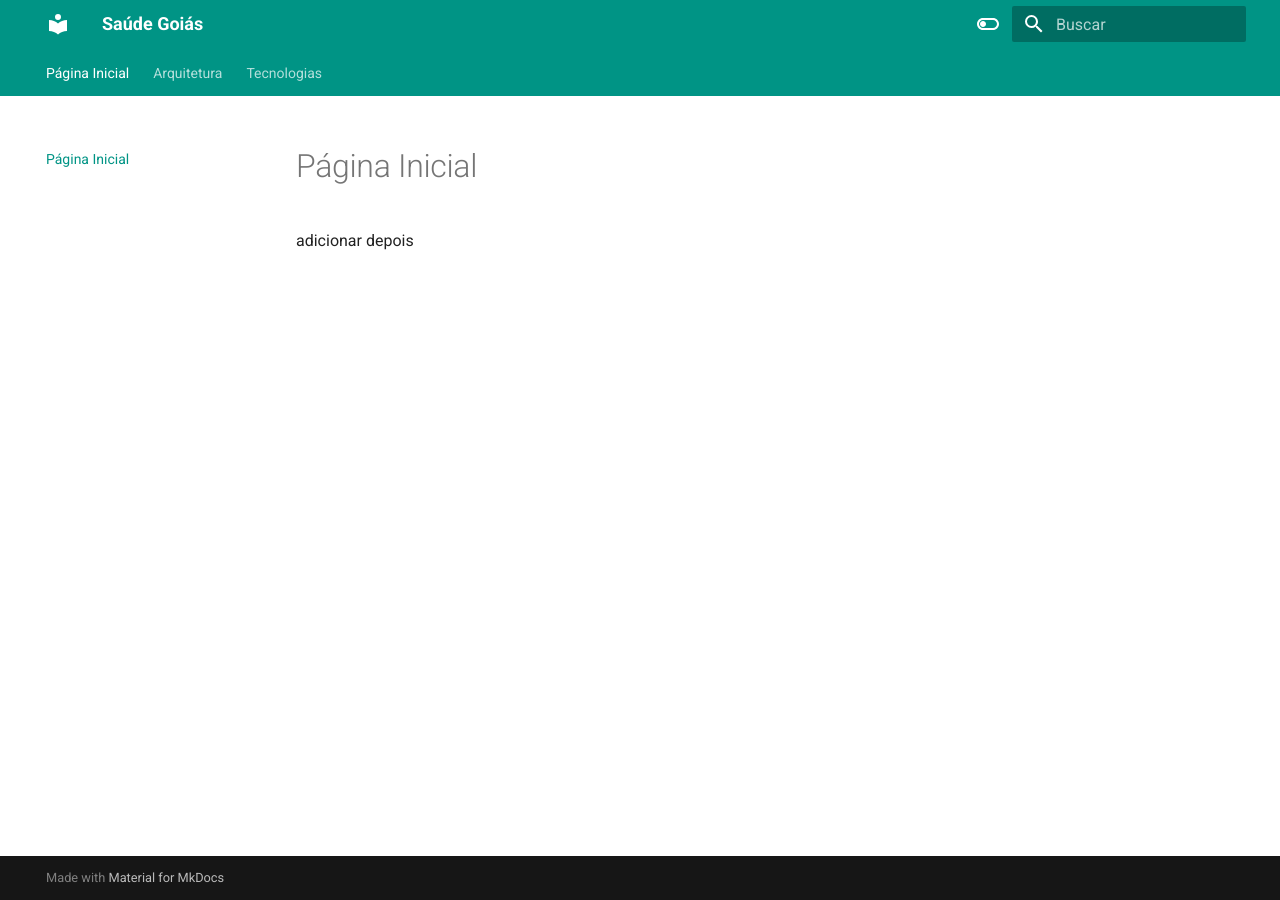
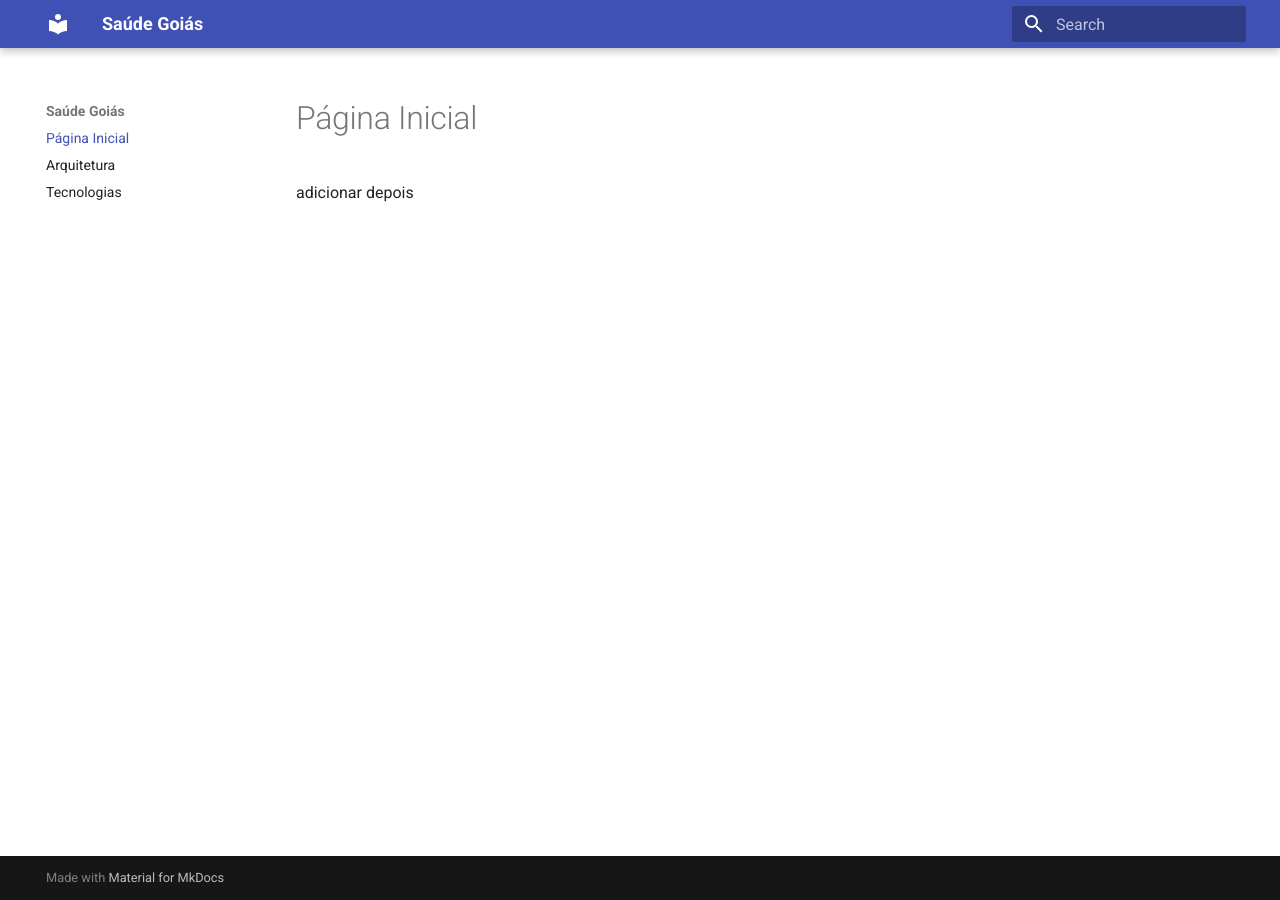
Before and after one commit to unb-mds/Gastos-DF-Squad12, an MkDocs documentation site: the page built from docs/index.md, in a window 1280 px wide. Built offline with MkDocs 1.6.1 and Material for MkDocs 9.7.7, drawn with Linux system fonts in a browser that asks for light colours.

Commit message:
mais correções

```diff
--- a/mkdocs.yml
+++ b/mkdocs.yml
@@ -1,27 +1,3 @@
 site_name: Saúde Goiás
 theme:
   name: material
-  features:
-    - navigation.tabs
-    - navigation.sections
-    - toc.integrate
-    - navigation.top
-    - search.suggest
-    - search.highlight
-    - content.tabs.link
-    - content.code.annotation
-    - content.code.copy
-  language: pt-BR
-  palette:
-    - scheme: default
-      toggle:
-        icon: material/toggle-switch-off-outline
-        name: Switch to dark mode
-      primary: teal
-      accent: purple
-    - scheme: slate
-      toggle:
-        icon: material/toggle-switch
-        name: Switch to light mode
-      primary: teal
-      accent: lime
```
